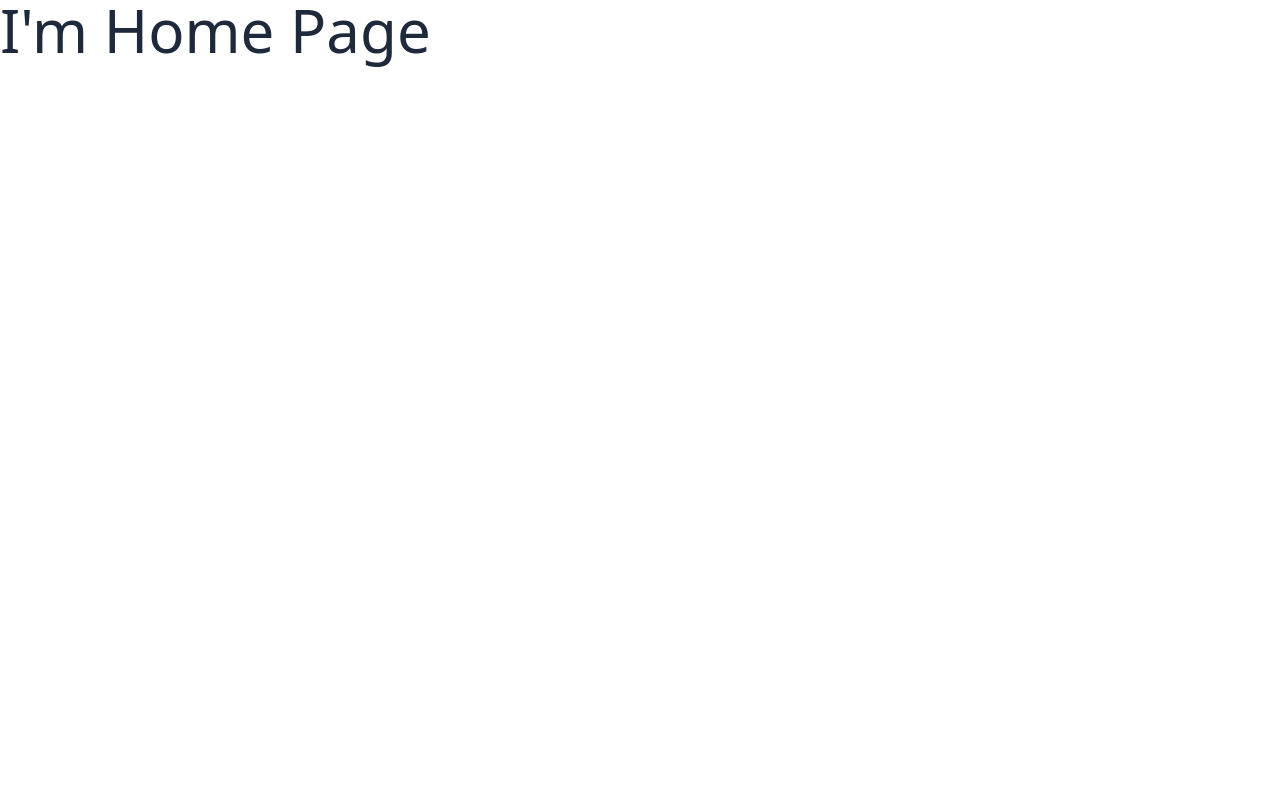
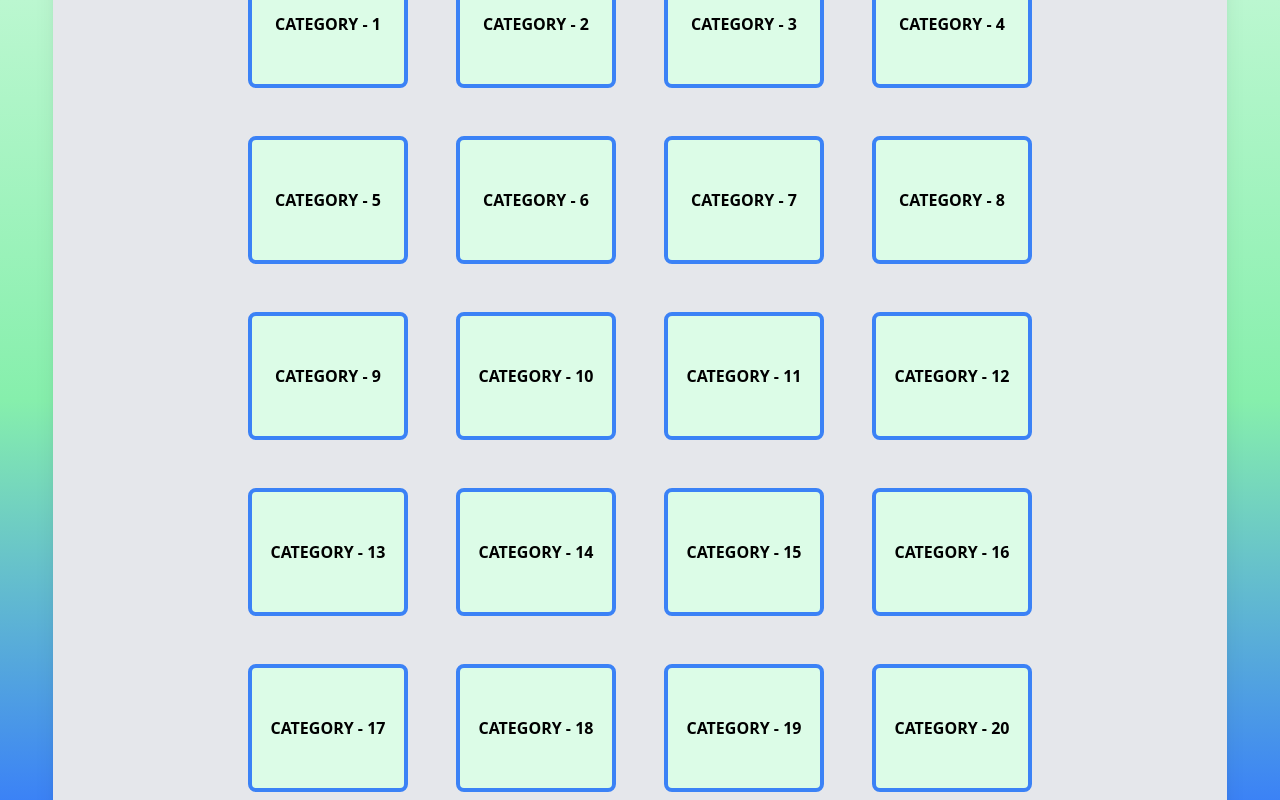
Before and after one commit to emendo42/vue-trivia, a Vue app: page / in a window 1280 px wide. Shown: the top 800 px of the page. Built offline with nearby package versions, Linux system fonts and the light colour scheme.

Commit message:
main page layout

```diff
--- a/src/App.vue
+++ b/src/App.vue
@@ -1,7 +1,18 @@
-<script setup>
-</script>
+<script setup></script>
 
 <template>
+  <main>
+    <div class="card">
+      <RouterView />
+    </div>
+  </main>
+</template>
 
-  <RouterView />
-</template>
+<style lang="postcss" scoped>
+main {
+  @apply flex h-screen items-center justify-center bg-gradient-to-b from-green-200 via-green-300 to-blue-500;
+  & .card {
+    @apply flex h-5/6 min-h-fit w-11/12 flex-col items-center gap-16 overflow-auto rounded-xl bg-gray-200 p-8 shadow-xl;
+  }
+}
+</style>
--- a/src/views/HomePage.vue
+++ b/src/views/HomePage.vue
@@ -1,5 +1,38 @@
 <script setup></script>
 
 <template>
-  <h1 class="text-6xl font-thin text-slate-800">I'm Home Page</h1>
+  <div class="brand">
+    <img class="logo" src="logo.svg" alt="logo" />
+    <h1 class="title">Super Hard Trivia</h1>
+    <img class="logo" src="logo.svg" alt="logo" />
+  </div>
+  <div class="categories">
+    <RouterLink :to="`/question/category/${n}`" v-for="n in 24" :key="n" class="category">Category - {{ n }}</RouterLink>
+  </div>
 </template>
+
+<style lang="postcss" scoped>
+.brand {
+  @apply flex items-center justify-center gap-4;
+
+  & .logo {
+    @apply h-16 w-16;
+  }
+
+  & .title {
+    @apply text-6xl font-bold uppercase tracking-tighter text-blue-500;
+  }
+}
+
+.categories {
+  @apply grid flex-grow grid-cols-4 gap-12;
+
+  & .category {
+    @apply flex h-32 w-40 items-center justify-center rounded-lg border-4 border-blue-500 bg-green-100 py-4 font-bold uppercase transition-colors duration-300;
+
+    &:hover {
+      @apply cursor-pointer border-blue-900 bg-green-300 text-slate-800;
+    }
+  }
+}
+</style>
```
